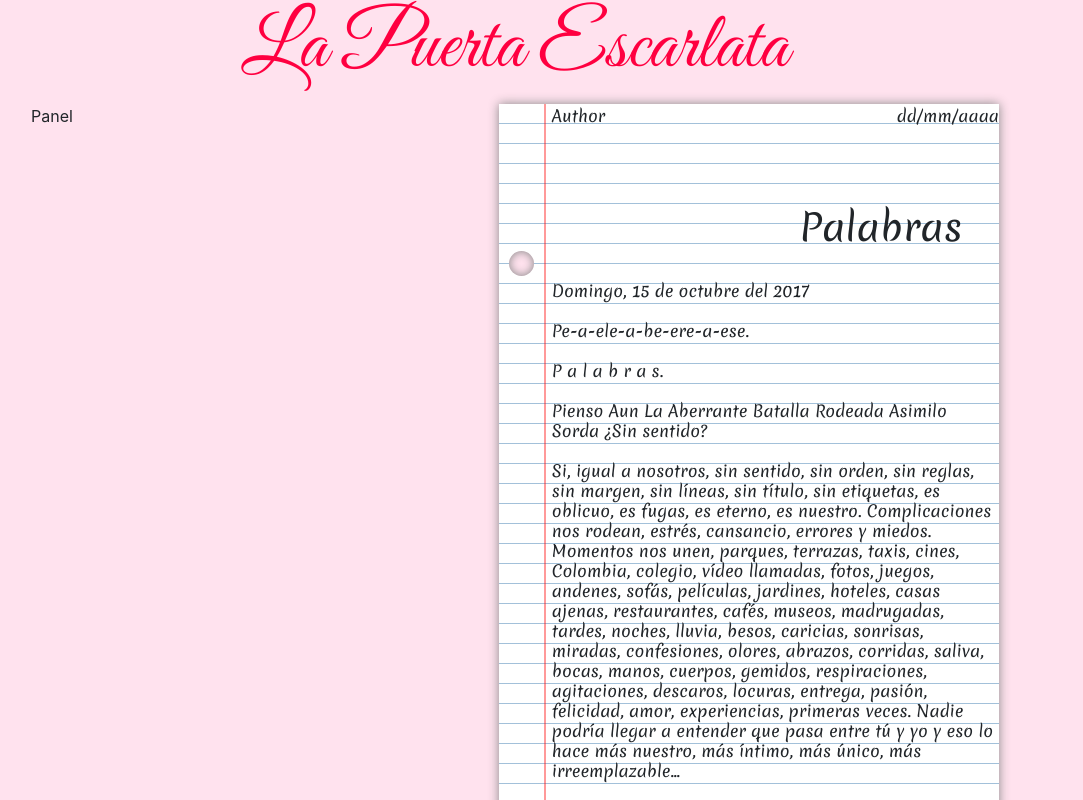
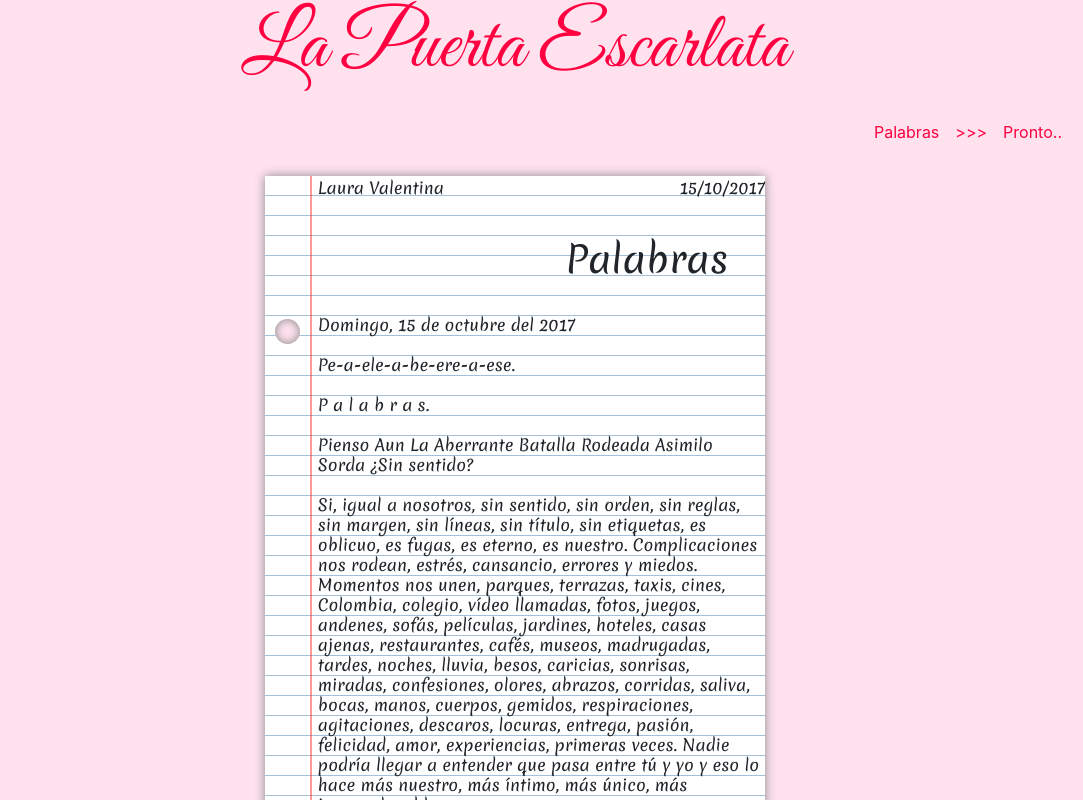
Before and after one commit to jjuan01/LaPuertaEscarlata, a plain HTML site: page index.html in a window 1280 px wide. Shown: the top 800 px of the page, without its empty margins (125-1208 px from the left). Drawn offline with nearby package versions, Linux system fonts and the light colour scheme.

Commit message:
Adds sticky nav bar

```diff
--- a/css/styles.css
+++ b/css/styles.css
@@ -1,5 +1,9 @@
 body {
   background: #ffe2ee;
+}
+header {
+  background-color: #ffe2ee;
+  color: #ff0040;
 }
 header h1 {
   font-family: 'Great Vibes', cursive;
@@ -8,10 +12,20 @@ header h1 {
   text-align: center;
   color: #ff0040;
 }
+header #header {
+  margin-bottom: 1em;
+}
+header nav a {
+  color: #ff0040;
+}
+header nav a:hover {
+  color: #ff0040;
+}
 main {
   display: grid;
-  grid-template-columns: 1fr 3fr 3fr 1fr;
-  grid-template-areas: "left panel content right";
+  grid-template-columns: 1fr 3fr 1fr;
+  grid-template-areas: "left  content right";
+  justify-items: center;
 }
 .panel {
   grid-area: panel;
@@ -30,21 +44,21 @@ article {
 article h1 {
   font-family: 'Merienda', cursive;
   text-align: right;
-  margin: 0.9em 1em 0 0;
+  margin: 1em 1em 0 0;
   font-size: 2.3em;
 }
 article p {
-  margin: 2em 0.3em 0 3.3em;
+  margin: 2.1em 0.3em 0 3.3em;
   line-height: 20px;
   overflow: hidden;
   outline: none;
 }
 article .publication {
   display: inline;
-  margin-left: 3.3em;
 }
 article .publication .author {
   display: inline-block;
+  margin-left: 3.3em;
 }
 article .publication .date {
   float: right;
--- a/index.html
+++ b/index.html
@@ -1,49 +1,71 @@
 <!DOCTYPE html>
-<html lang="es">
+<html lang="en">
 <head>
     <meta charset="UTF-8">
     <meta name="viewport" content="width=device-width, initial-scale=1.0">
     <meta http-equiv="X-UA-Compatible" content="ie=edge">
-
-  <!-- Fonts -->
+    <!-- Fonts -->
     <link href="https://fonts.googleapis.com/css?family=Dancing+Script" rel="stylesheet">
     <link href="https://fonts.googleapis.com/css?family=Great+Vibes" rel="stylesheet">
     <link href="https://fonts.googleapis.com/css?family=Merienda" rel="stylesheet">
-  <!-- Bootstrap -->
+    <!-- Bootstrap -->
     <link rel="stylesheet" href="https://stackpath.bootstrapcdn.com/bootstrap/4.3.1/css/bootstrap.min.css" integrity="sha384-ggOyR0iXCbMQv3Xipma34MD+dH/1fQ784/j6cY/iJTQUOhcWr7x9JvoRxT2MZw1T" crossorigin="anonymous">
 
-  <!-- Styles Sheet -->
-    <link rel="stylesheet" href="css/styles.css">
-
-  <!-- Scripts -->
-    <script type="text/javascript" src="posts.json"></script>
-    <script type="text/javascript" src="scripts.js"></script>
-
-
-
+    <!-- Styles Sheet -->
+      <link rel="stylesheet" href="css/styles.css">
     <title>La Puerta Escaralata</title>
 </head>
 <body>
   <!-- header -->
-    <header>
-       <h1>La Puerta Escarlata</h1>
+    <header class="sticky-top">
+      <h1>La Puerta Escarlata</h1>
+      <nav id="header" class="navbar navbar-expand-md text-center sticky-top">
+
+          <div class="container">
+              <!-- <a class="navbar-brand" href="#">
+                <img src="assets/images/platzi-logo.png" alt="Platzi Logo">
+                Conf Hawaii
+              </a>           -->
+                <!-- <button class="navbar-toggler" type="button" data-toggle="collapse" data-target="#navbar" aria-controls="navbarSupportedContent" aria-expanded="false" aria-label="Toggle navigation">
+                  <span class="navbar-toggler-icon"></span>
+                </button> -->
+
+              <div class="collapse navbar-collapse" id="navbar">
+              <ul class="navbar-nav ml-auto">
+                  <li class="nav-item">
+                    <a class="nav-link" href="#Palabras">Palabras</a>
+                  </li>
+                  <li class="nav-item">
+                    <a class="nav-link" href="#">>>></a>
+                  </li>
+                  <li class="nav-item">
+                    <a class="nav-link" href="#">Pronto..</a>
+                  </li>
+              </ul>
+              <!-- <form class="form-inline my-2 my-lg-0">
+                  <input class="form-control mr-sm-2" type="search" placeholder="Search" aria-label="Search">
+                  <button class="btn btn-outline-success my-2 my-sm-0" type="submit">Search</button>
+              </form> -->
+              </div>
+          </div>
+       </nav>
     </header>
+
   <!-- /header -->
-
   <!-- main -->
     <main>
-      <div class="panel">
+      <!-- <div class="panel">
         Panel
-      </div>
-      <div class="post">
+      </div> -->
+      <div id= "main" class="post">
         <article>
           <div class="publication">
-            <div class="author">Author</div>
-            <div class="date">dd/mm/aaaa</div>
+            <div class="author">Laura Valentina</div>
+            <div class="date">15/10/2017</div>
           </div>
-          <br>
+
           <h1>
-              <br>Palabras
+            Palabras
           </h1>
           <p>
             Domingo, 15 de octubre del 2017 <br><br>
```
Also changed, not shown: 1 other file.
